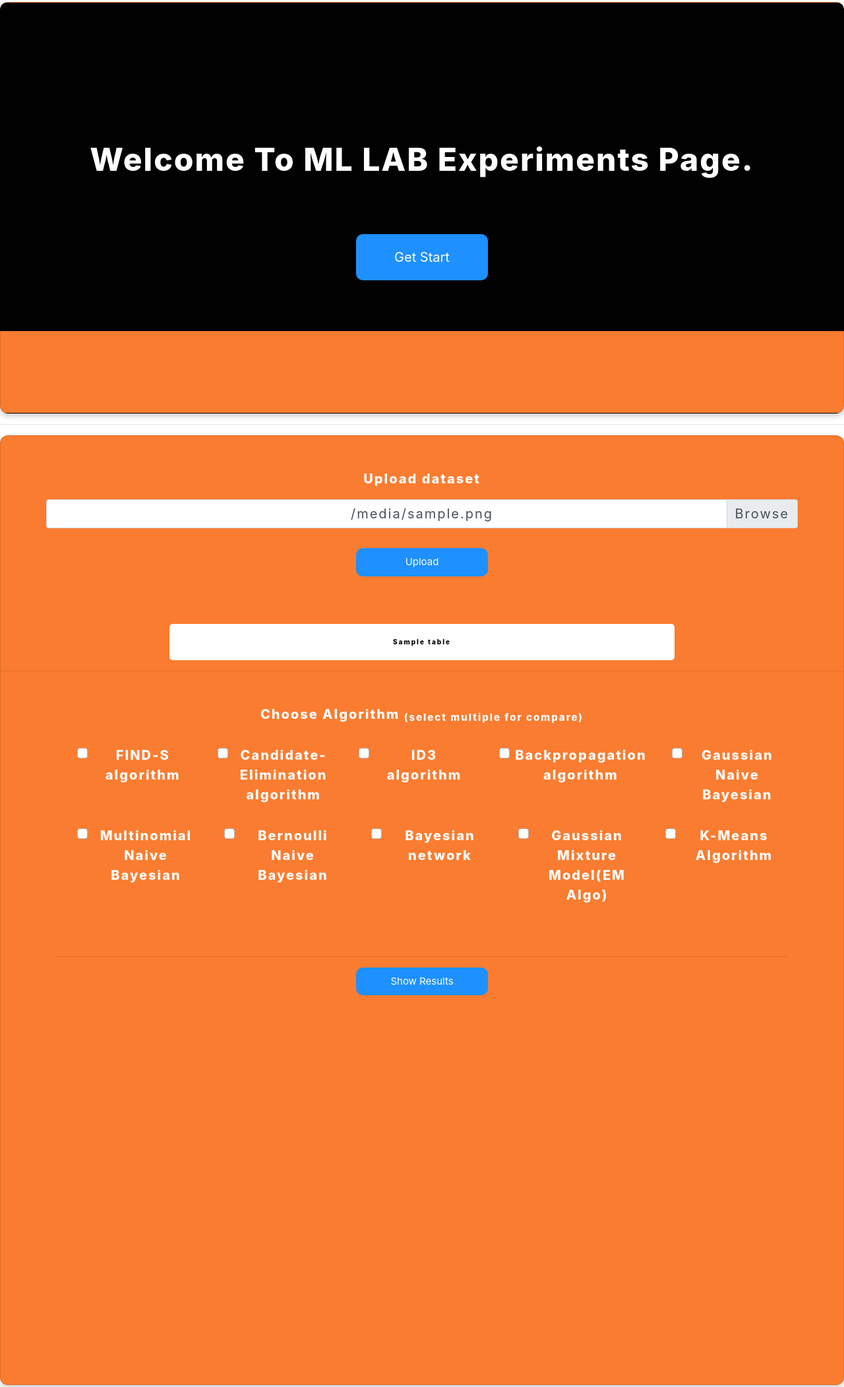
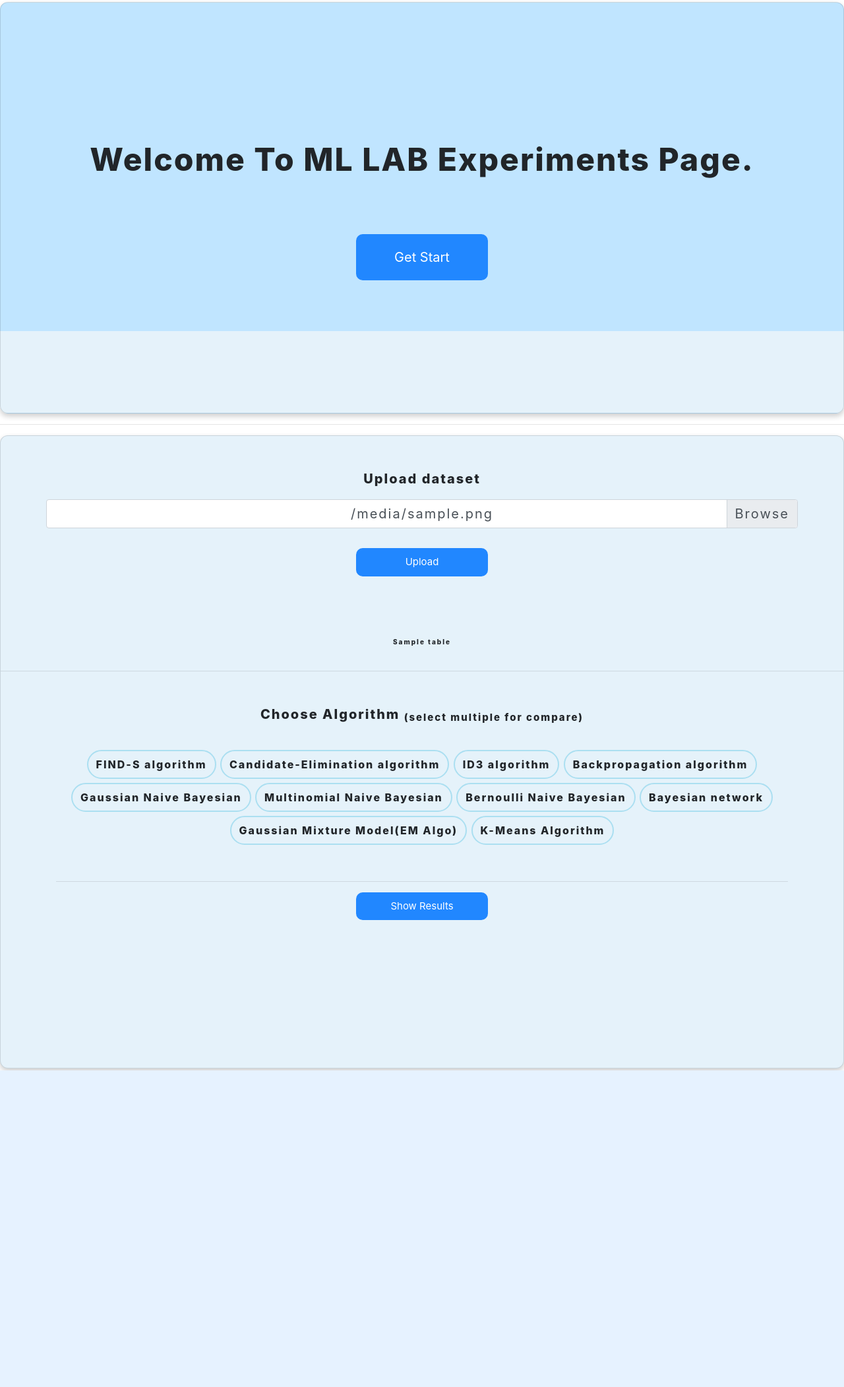
Before and after one commit to Sameer7878/ML_LAB_ALGO_PAGE, a Flask app: template templates/index.html in a window 1280 px wide. Shown: the whole page at 66% size. After the commit the page ends 1623 px from the top, so only its background shows below. Run offline with Flask 2, Linux system fonts and the light colour scheme; the template is opened without the code that fills it: most values are stand-ins (such as "Sample title", 1, 10 or a date in 2020).

Commit message:
checkbox change

```diff
--- a/app.py
+++ b/app.py
@@ -1,11 +1,10 @@
 import ast
-import json
+import os
+
 from flask import *
-import os
-import pandas as pd
+from flask_cors import CORS
+
 from models.ml_algos import ML_ALGOS
-from flask_cors import CORS
-from werkzeug.utils import secure_filename
 
 app=Flask(__name__)
 app.jinja_env.globals.update(zip=zip)
@@ -63,8 +62,7 @@
         if 'Accuracy of the classifier is' in j:
             if j['Accuracy of the classifier is']>=c[1]:
                 c[0],c[1]= i,j['Accuracy of the classifier is']
-
-    return result_list,do_algo[c[0]]
+    return result_list,c[0]
 
 
 @app.route('/')
--- a/static/css/main.css
+++ b/static/css/main.css
@@ -4,7 +4,47 @@
 .card-holder {
   margin: 0.2em 0;
 }
-
+ol.boxs-container{
+    list-style: none;
+    padding:20px;
+}
+ol.boxs-container li{
+    display: inline-flex;
+    justify-content: space-evenly;
+}
+ol.boxs-container li label{
+    display: inline-block;
+    background-color: #e5f2fa;
+    border:2px solid #abdff1;
+    border-radius: 25px;
+    white-space: nowrap;
+    margin: 3px 0px;
+    -webkit-touch-callout:none;
+    -webkit-user-select:none;
+    -moz-user-select: none;
+    -ms-user-select: none;
+    user-select: none;
+    -webkit-tap-highlight-color: transparent;
+    transition: all .2s;
+    padding: 8px 12px;
+    cursor: pointer;
+    font-size: medium;
+}
+ol.boxs-container li label:hover{
+    border:3px solid #65a7f8;
+}
+ol.boxs-container li input[type='checkbox']:checked+label{
+    border:1px solid #65a7f8;
+    background-color: #65a7f8;
+    transition:all .2s;
+}
+ol.boxs-container li input[type='checkbox']{
+    display:absolute;
+}
+ol.boxs-container li input[type='checkbox']{
+    position: absolute;
+    opacity: 0;
+}
 .card {
   font-family: -apple-system, BlinkMacSystemFont, 'Open Sans', sans-serif;
   font-size: 3em;
@@ -21,13 +61,12 @@
     margin-bottom:50px ;
     max-height: 100%;
     max-width: 100%;
-    color: black;
     display: flex;
     flex-wrap: wrap;
 }
 .child-out{
     font-family: "Lucinda Grande", "Lucinda Sans Unicode", Helvetica, Arial, Verdana, sans-serif;
-    font-size: 18px;
+    font-size: small;
     padding: 20px;
     width: calc(50% - 1px);
     margin: 10px 1px 0 0;
@@ -37,11 +76,12 @@
     border:solid black 2px;
 }
 .child-out p{
-    font-weight: 400;
+    font-size: small;
 }
-.child-out h4{
+.child-out h5{
     text-align: center;
     text-decoration: underline;
+
 }
 
 .child-out img{
@@ -49,27 +89,48 @@
     height: 100%;
 }
 .bg-aurora {
-    color: #fff;
-    background: linear-gradient(0deg, #fa7c30 20%, rgba(1, 1, 1, 1) 20%);
+    background: linear-gradient(0deg, #e5f2fa 20%, #c0e5ff 20%);
     text-align: center;
 
 }
 .dataframe{
-    width: 100%;
-    font-family: "Times New Roman";
-    font-size: 30px;
+    font-family:serif;
+}
+.container-in{
+    margin: auto;
+    width: 40%;
+    padding: 20px;
+    border-radius: 5px;
+    font-size: 10px;
+    text-align: center;
+}
+table{
+    margin: 0 auto;
+    height: 150px;
+    width:100%;
+    position: relative;
+    justify-content: space-around;
+  display: inline-block;
+    align-content: space-around;
 }
 table th{
     font-weight: bold;
-    color: #fa7c30;
+    color: #153b52;
+    text-align: center;
+    font-size: medium;
+    background-color: #abdff1;
 }
 table td{
     font-weight: lighter;
+    text-align: center;
+    font-size: medium;
+}
+tr:nth-child(even) {
+    background-color: white;
 }
 .bg2-aurora {
-    height: 30em;
-    color: #fff;
-    background: #fa7c30;
+    height: 20em;
+    background: #e5f2fa;
 
 }
 .bg2-aurora .container{
@@ -92,14 +153,14 @@
     font-size: 10px;
     text-align: center;
 }
-.fadeInUp{animation:fadeInUp 2s ease backwards;}
+.fadeInUp{animation:fadeInUp 2.5s ease backwards;}
 @keyframes fadeInUp{
   0%{transform:translate(0px, 100px); opacity: 0;}
   100%{transform:translate(0px, 0); opacity: 1;}
 }
 .btn {
   border-radius: 10px;
-  background-color: dodgerblue;
+  background-color: #2187ff;
   border: none;
   color: #FFFFFF;
     font-size: 20px;
@@ -135,7 +196,7 @@
 }
 
 .btn:hover span {
-    color: #FFFFFF;
+
   padding-right: 30px;
 }
 
--- a/templates/index.html
+++ b/templates/index.html
@@ -37,67 +37,37 @@
               {% endif %}
                 </div>
               </div><br>
-              <input  type="submit" class="btn btn-primary col-sm-6" value="Upload"/>
+             <input type="submit" class="btn btn-primary col-sm-6" value="Upload"/>
   </form>
 </div>
       <br>
   {% if tables %}
-      <div class="container-out">
+      <!--button class="btn btn-primary col-sm-3" onclick="scrolldiv('algo')">choose algo</button-->
+      <div class="container-in">
           {% for table in tables %}
             {{ table|safe }}
             {% endfor %}
       </div>
       <hr>
-
 <div class="container">
     <form action="{{ url_for('getresult') }}" method="post" id="algo">
         <p>Choose Algorithm <sub>(select multiple for compare)</sub></p>
         <input type="hidden" name="dataset" value="{{ tables }}">
         <input type="hidden" name="filename" value="{{ filename }}">
         <div class="row">
-                <div class="custom-control custom-checkbox mb-3">
-                    <div class="row ml-3">
-                        <div class="col m-3">
-                <input type="checkbox" class="custom-control-input" id="customCheck1" value="FIND-S algorithm" name="1">
-                            <label class="custom-control-label" for="customCheck1">FIND-S algorithm</label></div>
-                        <div class="col m-3">
-                    <input type="checkbox" class="custom-control-input" id="customCheck2" value="Candidate-Elimination algorithm" name="2">
-                        <label class="custom-control-label" for="customCheck2">Candidate-Elimination algorithm</label>
+        <ol class="boxs-container">
+            <li><input type="checkbox" class="custom-control-input" id="customCheck1" value="FIND-S algorithm" name="1"><label for="customCheck1">FIND-S algorithm</label></li>
+            <li><input type="checkbox" class="custom-control-input" id="customCheck2" value="Candidate-Elimination algorithm" name="2"><label for="customCheck2">Candidate-Elimination algorithm</label></li>
+            <li><input type="checkbox" class="custom-control-input" id="customCheck3" value="ID3 algorithm" name="3"><label for="customCheck3">ID3 algorithm</label></li>
+            <li><input type="checkbox" class="custom-control-input" id="customCheck4" value="Backpropagation algorithm" name="4"><label for="customCheck4">Backpropagation algorithm</label></li>
+            <li><input type="checkbox" class="custom-control-input" id="customCheck5" value="Gaussian Naive Bayesian" name="5"><label for="customCheck5">Gaussian Naive Bayesian</label></li>
+            <li><input type="checkbox" class="custom-control-input" id="customCheck6" value="Multinomial Naive Bayesian" name="6"><label for="customCheck6">Multinomial Naive Bayesian</label></li>
+            <li><input type="checkbox" class="custom-control-input" id="customCheck7" value="Bernoulli Naive Bayesian" name="7"><label for="customCheck7">Bernoulli Naive Bayesian</label></li>
+            <li><input type="checkbox" class="custom-control-input" id="customCheck8" value="Bayesian network" name="8"><label for="customCheck8">Bayesian network</label></li>
+            <li><input type="checkbox" class="custom-control-input" id="customCheck9" value="Gaussian Mixture Model(EM Algo)" name="9"><label for="customCheck9">Gaussian Mixture Model(EM Algo)</label></li>
+            <li><input type="checkbox" class="custom-control-input" id="customCheck10" value="K-Means Algorithm" name="10"><label for="customCheck10">K-Means Algorithm</label></li>
+        </ol>
         </div>
-                         <div class="col m-3">
-                    <input type="checkbox" class="custom-control-input" id="customCheck3" value="ID3 algorithm" name="3">
-                        <label class="custom-control-label" for="customCheck3">ID3 algorithm</label>
-                            </div>
-                         <div class="col m-3">
-                    <input type="checkbox" class="custom-control-input" id="customCheck4" value="Backpropagation algorithm" name="4">
-                        <label class="custom-control-label" for="customCheck4">Backpropagation algorithm</label>
-                            </div>
-                         <div class="col m-3">
-                    <input type="checkbox" class="custom-control-input" id="customCheck5" value="Gaussian Naive Bayesian" name="5">
-                        <label class="custom-control-label" for="customCheck5">Gaussian Naive Bayesian</label>
-                            </div>
-                        <div class="col m-3">
-                    <input type="checkbox" class="custom-control-input" id="customCheck6" value="Multinomial Naive Bayesian" name="6">
-                        <label class="custom-control-label" for="customCheck6">Multinomial Naive Bayesian</label>
-                            </div>
-                         <div class="col m-3">
-                    <input type="checkbox" class="custom-control-input" id="customCheck7" value="Bernoulli Naive Bayesian" name="7">
-                        <label class="custom-control-label" for="customCheck7">Bernoulli Naive Bayesian</label>
-                            </div>
-                        <div class="col m-3">
-                    <input type="checkbox" class="custom-control-input" id="customCheck8" value="Bayesian network" name="8">
-                        <label class="custom-control-label" for="customCheck8">Bayesian network</label>
-                            </div>
-                        <div class="col m-3">
-                    <input type="checkbox" class="custom-control-input" id="customCheck9" value="Gaussian Mixture Model(EM Algo)" name="9">
-                        <label class="custom-control-label" for="customCheck9">Gaussian Mixture Model(EM Algo)</label>
-                            </div>
-                        <div class="col m-3">
-                    <input type="checkbox" class="custom-control-input" id="customCheck10" value="K-Means Algorithm" name="10">
-                        <label class="custom-control-label" for="customCheck10">K-Means Algorithm</label>
-                            </div>
-                        </div>
-                </div><br></div>
         <hr>
         <button type="submit" class="btn btn-primary col-sm-6">Show Results</button>
     </form>
@@ -111,12 +81,12 @@
       <div class="mul-out" id="result">
       {%  for dict1,title in zip(result.values(),do_algov.values()) %}
       <div class="child-out">
-      <h4>{{ title }}</h4>
+      <h5>{{ title }}</h5>
           {% for i,j in dict1.items()%}
               {% if i=='path' %}
               <img src="../{{ j }}">
               {% else %}
-            <strong>{{ i }}</strong><br>
+            <p>{{ i }}</p><br>
             <p>{{ j | safe}}</p>
               {% endif %}
           {% endfor %}
```
Also changed, not shown: static/img/DTP.png. Lines whose indentation alone changed are shown as unchanged.
